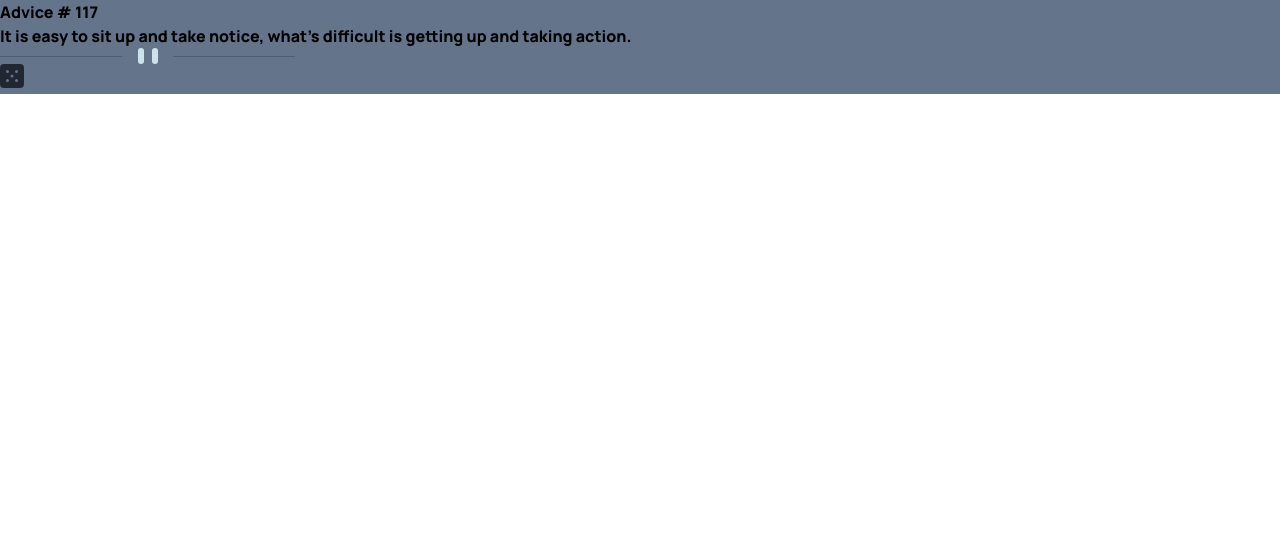
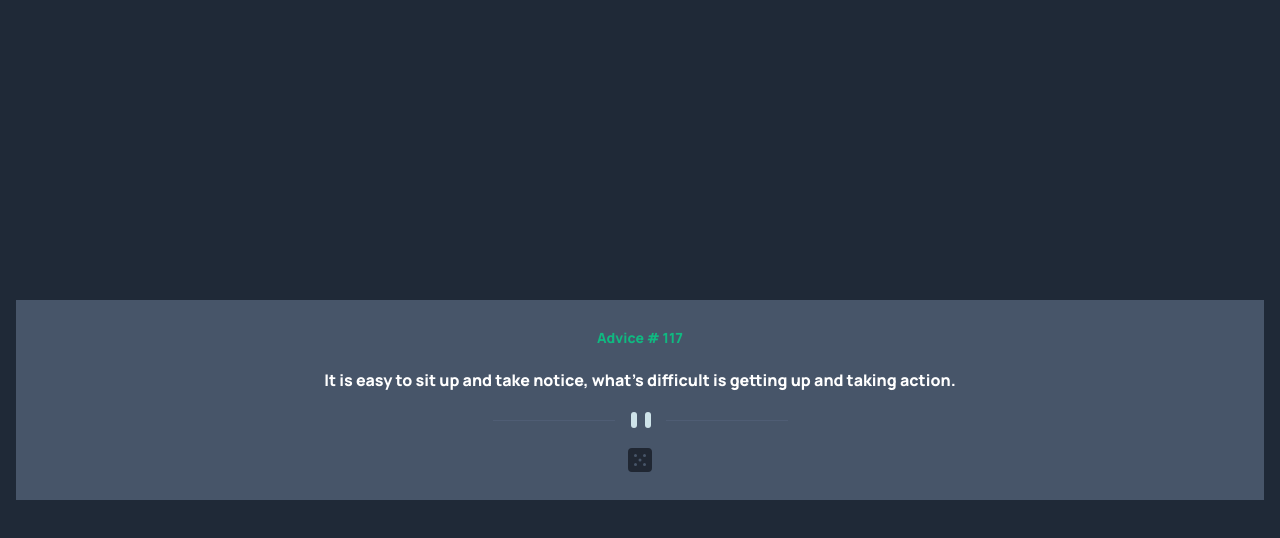
Before and after one commit to sarrietav-frontendmentor/advice-generator-app, a Vue app: page / in a window 1280 px wide. Shown: the top 538 px of the page. Built offline with nearby package versions, Linux system fonts and the light colour scheme.

Commit message:
Set layout of the body and card

```diff
--- a/index.html
+++ b/index.html
@@ -13,7 +13,7 @@
     <title>Vite + Vue + TS</title>
   </head>
   <body>
-    <div id="app" class="font-manroped font-extrabold bg-gray-800"></div>
+    <div id="app" class="font-manroped font-extrabold flex flex-col justify-center p-4 bg-gray-800 h-screen"></div>
     <script type="module" src="/src/main.ts"></script>
   </body>
 </html>
--- a/src/App.vue
+++ b/src/App.vue
@@ -1,7 +1,9 @@
 <template>
-  <main class="bg-slate-500">
-    <header>Advice # 117</header>
-    <blockquote>
+  <main
+    class="bg-slate-600 my-auto mx-0 flex flex-col items-center text-center gap-5 px-3 py-7"
+  >
+    <header class="text-emerald-500 text-sm">Advice # 117</header>
+    <blockquote class="text-white">
       It is easy to sit up and take notice, what's difficult is getting up and
       taking action.
     </blockquote>
```
